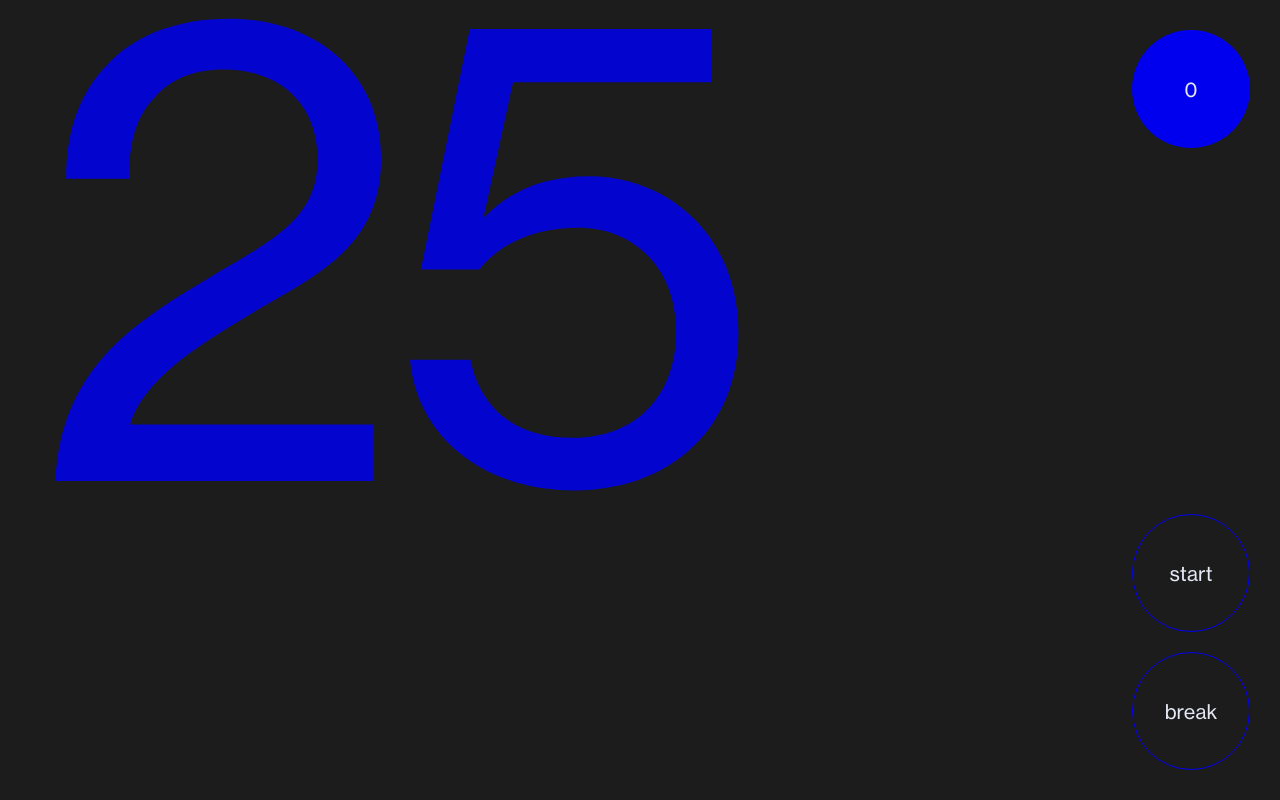
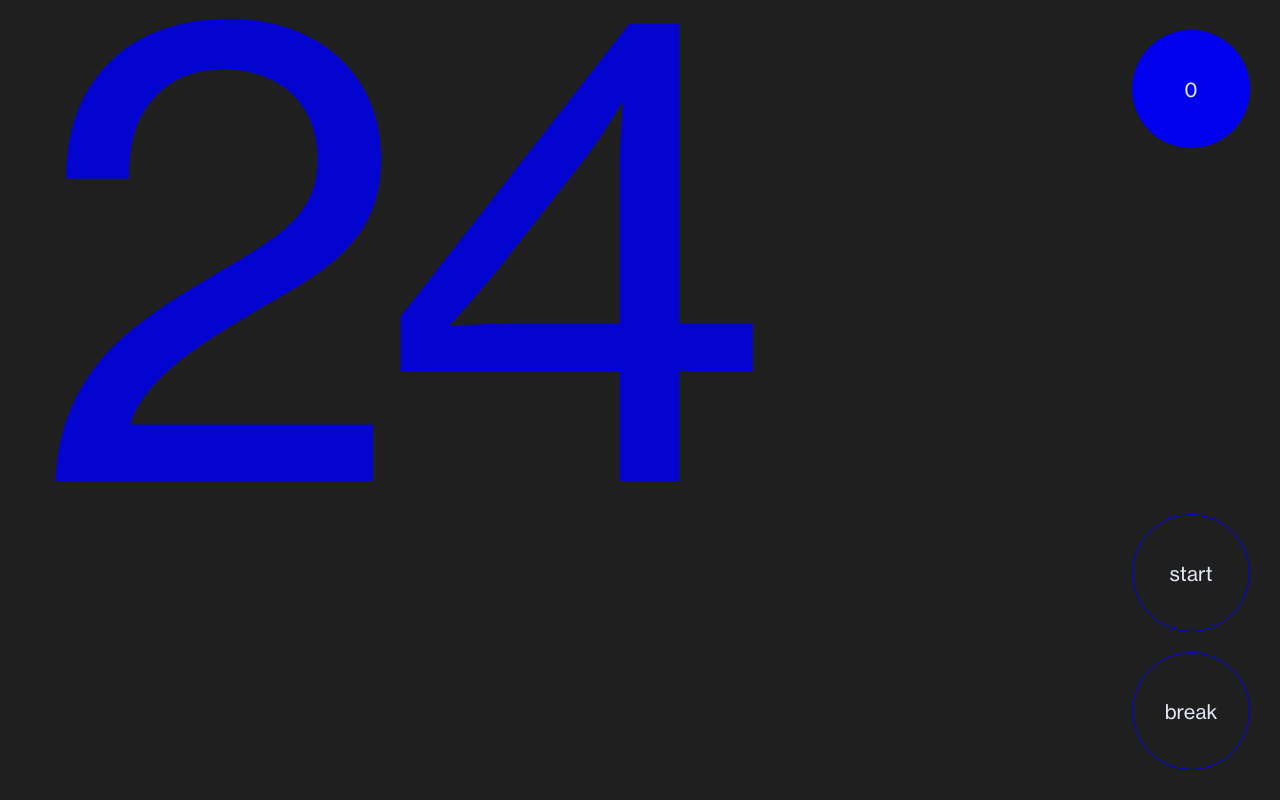
Before and after one commit to nghia-nguyen-dev/Swissdoro, a website built with Parcel: page src/index.html in a window 1280 px wide. Both pictures are taken after a click on the button "start". Built offline with nearby package versions, Linux system fonts and the light colour scheme.

Commit message:
Add click handler on start btn

```diff
--- a/src/css/index.css
+++ b/src/css/index.css
@@ -2,7 +2,7 @@
 @import "./fonts.css";
 
 :root {
-	--dark-blk: #1c1c1c;
+	--dark-blk: hsl(0, 0%, 12%);
 	--cool-white: #e5e8f5;
 	--blue: #0000ef;
 }
@@ -42,6 +42,10 @@ h1 {
 	gap: 20px;
 }
 
+.Controls__btn:hover {
+	cursor: pointer;
+}
+
 .circle {
 	width: 118px;
 	height: 118px;
@@ -54,7 +58,6 @@ h1 {
 }
 
 .circle:hover {
-    cursor: pointer;
     background-color: var(--blue);
 }
 
--- a/src/index.ts
+++ b/src/index.ts
@@ -5,7 +5,7 @@ const BREAK = 5;
 
 let state = {
 	time: STUDY * SECONDS,
-    break: BREAK * SECONDS,
+	break: BREAK * SECONDS,
 	count: 0,
 	mode: "timer",
 };
@@ -18,13 +18,13 @@ const Timer = state => `<h1>${getMinutes(state.time)}</h1>`;
 const Counter = state =>
 	`<h3 class="Counter circle circle--fill">${state.count}</h3>`;
 
-const Controls = () => {
+const Controls = state => {
 	return `
         <div class="Controls">
-            <button class="circle circle--outline-blue">
-                <h3>start</h3>
+            <button class="Controls__btn circle circle--outline-blue start-btn">
+                <h3 class="start-btn__text">start</h3>
             </button>
-            <button class="circle circle--outline-blue">
+            <button class="Controls__btn circle circle--outline-blue">
                 <h3>break</h3>
             </button>
         </div>
@@ -35,7 +35,7 @@ const UI = state => {
 	return `
         <div class="UI">
             ${Counter(state)}
-            ${Controls()}
+            ${Controls(state)}
         </div>
     `;
 };
@@ -60,3 +60,19 @@ const updateState = newState => {
 };
 
 render(state);
+
+const toggleText = textContent => {
+	return textContent === "start" ? "stop" : "start";
+};
+
+const startBtn = document.querySelector(".start-btn");
+const startBtnText = document.querySelector(".start-btn__text");
+
+startBtn.onclick = function () {
+	// startBtnText?.textContent = toggleText(startBtnText?.textContent);
+
+	setInterval(() => {
+		updateState({ time: state.time - 1 });
+		console.log(state.time);
+	}, 1000);
+};
```
